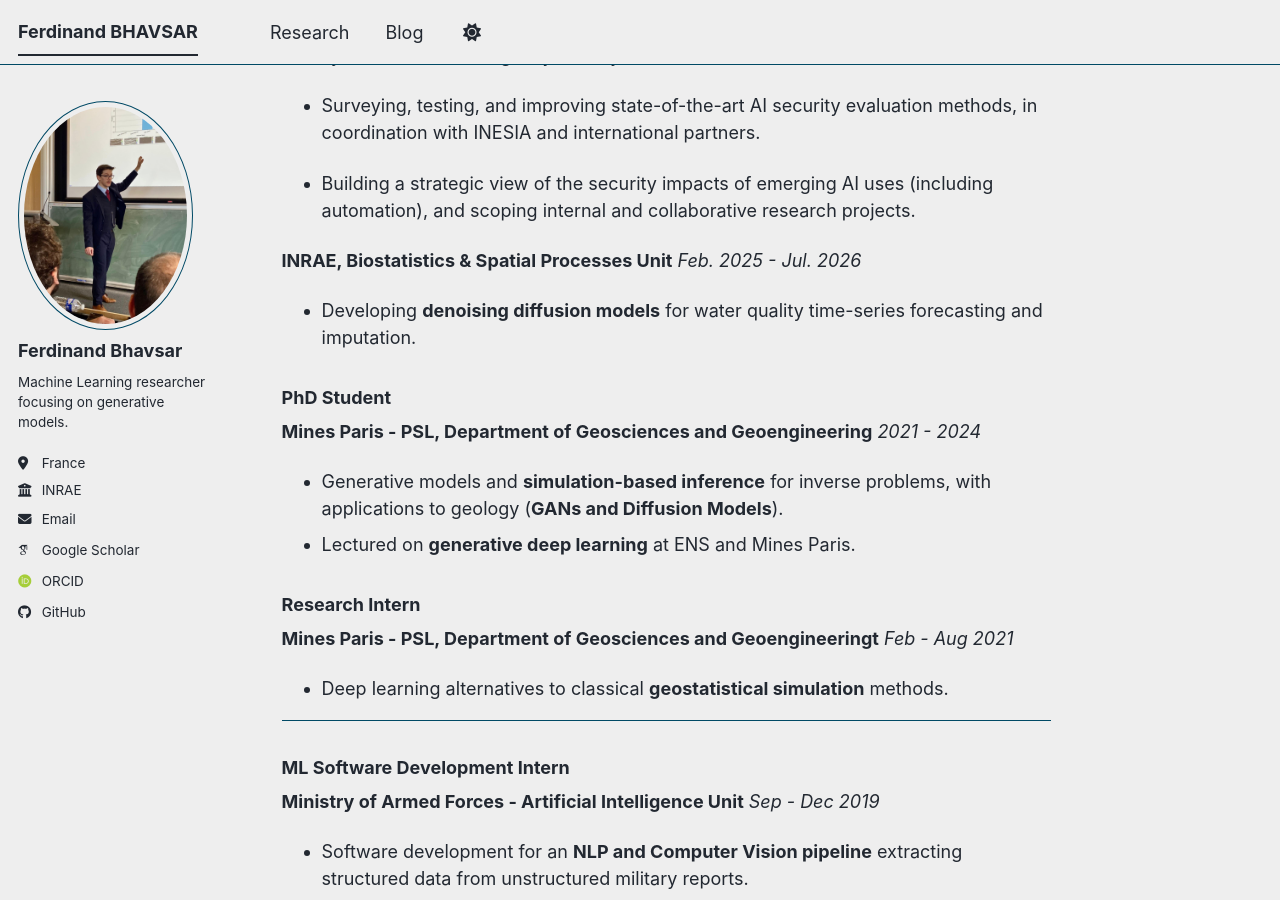
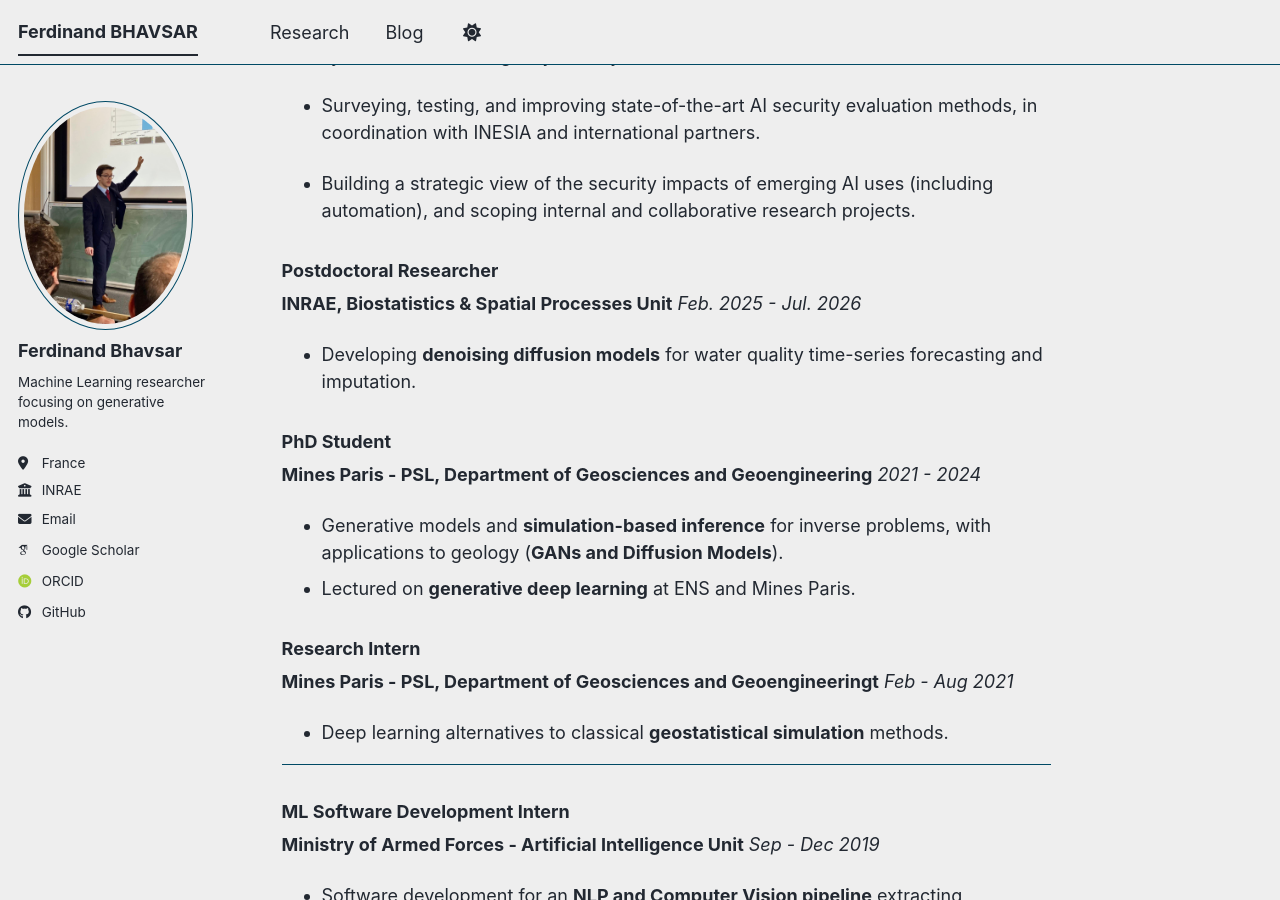
Before and after one commit to Pumafi/pumafi.github.io, a Jekyll site: the page built from _pages/about.md, in a window 1280 px wide and 900 px high, scrolled down 408 px. Built offline with Jekyll 4.4.1, drawn with Linux system fonts in a browser that asks for light colours; some web fonts are replaced; a script bundle is joined from its source files by our own code; library files that are not in the unit come from our copies.

Commit message:
Add postdoctoral researcher section to about page

```diff
--- a/_pages/about.md
+++ b/_pages/about.md
@@ -23,6 +23,8 @@ Machine Learning researcher focusing on both the **applications** and **theoreti
 * Surveying, testing, and improving state-of-the-art AI security evaluation methods, in coordination with INESIA and international partners.
 
 * Building a strategic view of the security impacts of emerging AI uses (including automation), and scoping internal and collaborative research projects.
+
+### **Postdoctoral Researcher**
 
 **INRAE, Biostatistics & Spatial Processes Unit**
 *Feb. 2025 - Jul. 2026*
```
